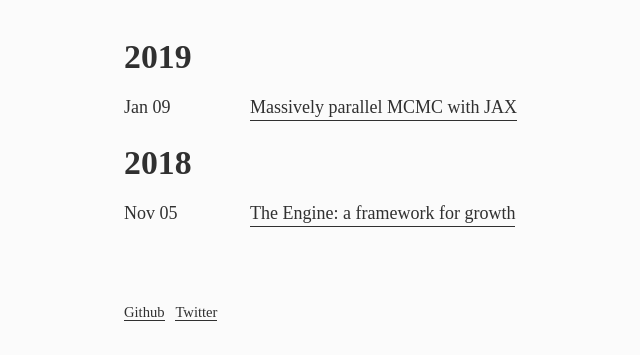
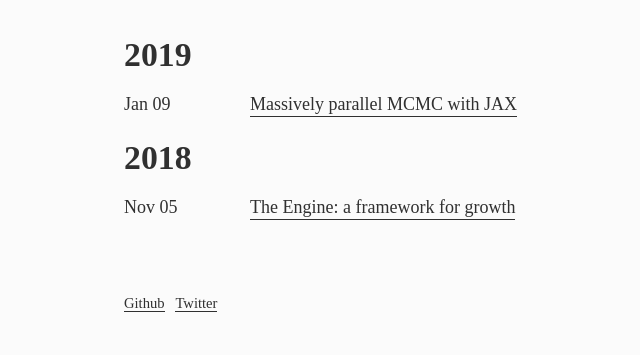
Before and after one commit to rlouf/rlouf.github.com, a plain HTML site: page index.html in a window 1280 px wide. Shown: the part 91-446 px from the top of the page, without its empty margins (138-778 px from the left). Drawn offline with Linux system fonts and the light colour scheme; a web font is replaced by a local one.

Commit message:
rebuilding site Thu 06 Feb 2020 02:05:59 PM CET

```diff
--- a/css/journal.css
+++ b/css/journal.css
@@ -13,7 +13,7 @@ html {
       font-size: 1.125rem; } }
 
 body {
-  line-height: 1.4;
+  line-height: 1.35;
 }
 
 html,
```
